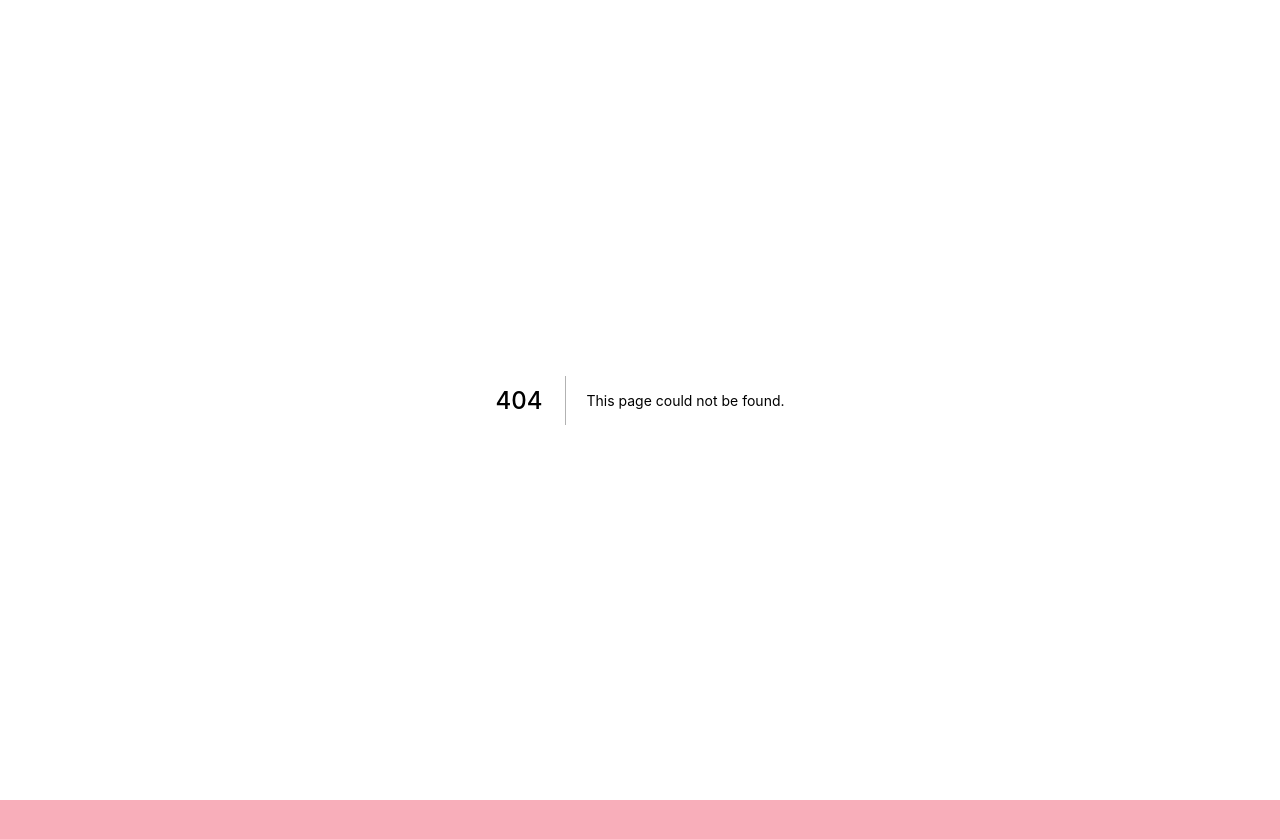
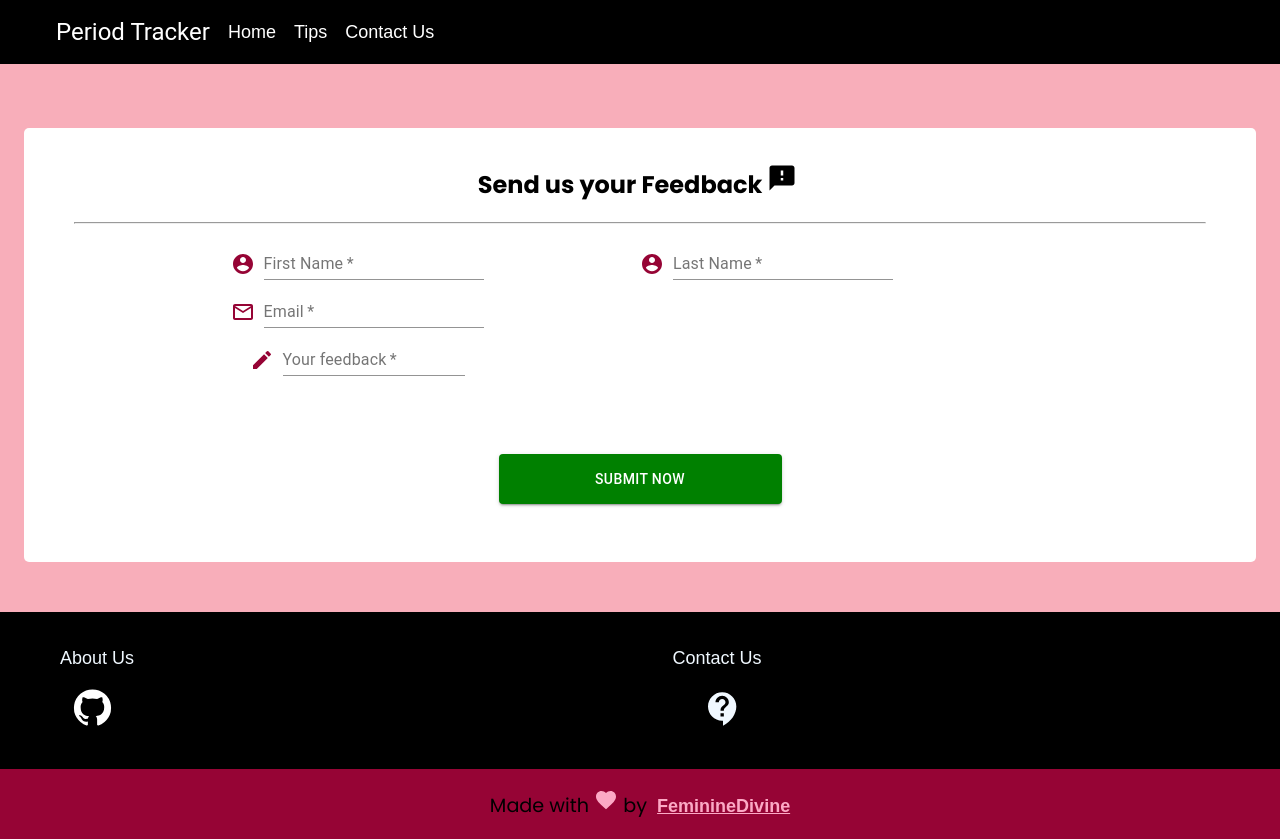
Before and after one commit to Feminine-Divine/periodo, a Next.js app in the folder periodo/: page /contact in a window 1280 px wide. Before the commit this address had no page. Before the commit the page ends 800 px from the top, so only its background shows below. Built offline with nearby package versions, Linux system fonts and the light colour scheme.

Commit message:
pages/contact.js

```diff
--- a/periodo/pages/_app.js
+++ b/periodo/pages/_app.js
@@ -4,6 +4,7 @@ import { UserProvider } from '@auth0/nextjs-auth0';
 
 export default function App({ Component, pageProps }) {
   return (
+
     <UserProvider>
       <Component {...pageProps} />
     </UserProvider>
--- a/periodo/pages/_document.js
+++ b/periodo/pages/_document.js
@@ -7,6 +7,7 @@ class MyDocument extends Document {
 
   render() {
     return (
+
       <Html>
         <Head />
         <body>
--- /dev/null
+++ b/periodo/pages/contact.js
@@ -0,0 +1,10 @@
+import React from "react";
+import Contact from "../components/contact/contact"
+
+const contact=()=>{
+    return (
+        <Contact></Contact>
+    );
+}
+
+export default contact;
--- a/periodo/pages/index.js
+++ b/periodo/pages/index.js
@@ -1,6 +1,5 @@
 import React from "react";
 import Homepage from "./homepage";
-
 const index = () => {
   return (
     <>
```
